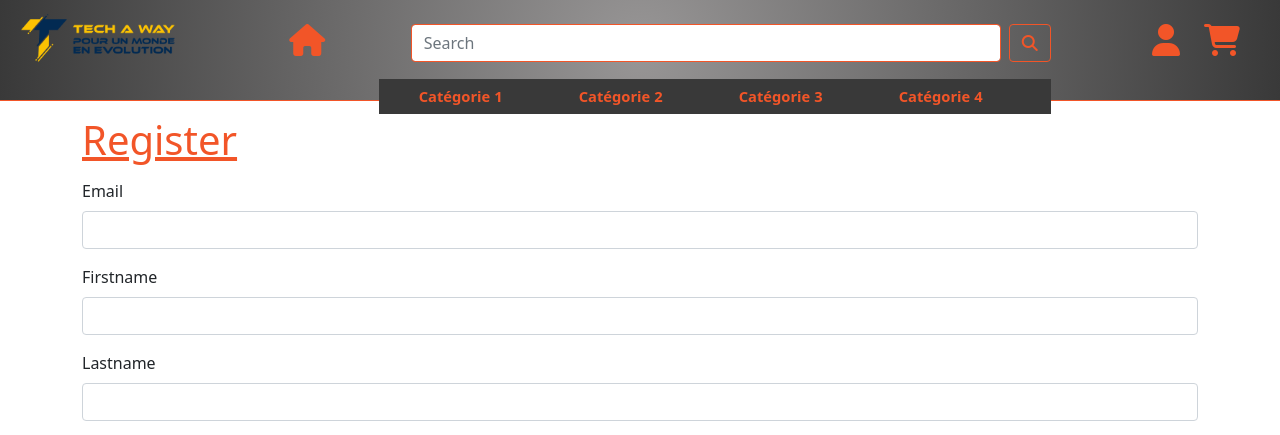
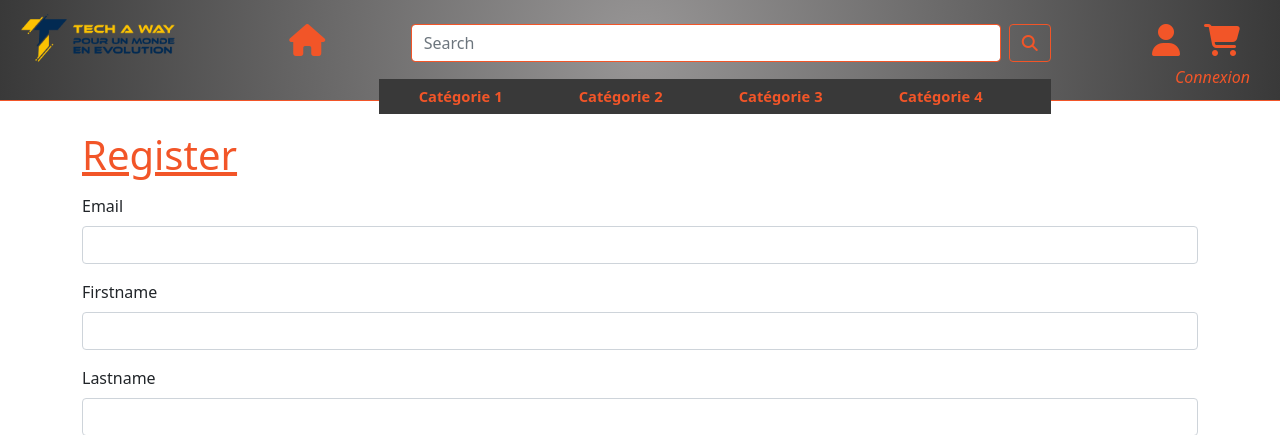
Before and after one commit to QUENTINBenoit/Tech_A_Way, a Symfony app: template tech_a_way/templates/registration/register.html.twig in a window 1280 px wide. Shown: the top 435 px of the page. Run offline with Twig, Linux system fonts and the light colour scheme; the template is opened without the code that fills it, so the values that code supplies are empty; form fields are guessed from the names that the template uses; some libraries are stand-ins or nearby versions; some web fonts are replaced.

Commit message:
feature-security-autenticate: connect and deconnect: add css in base.css

```diff
--- /dev/null
+++ b/tech_a_way/public/css/base.css
@@ -0,0 +1,43 @@
+#salutation_user {
+    margin-top: 30px;
+    position: absolute;
+    top: 35px;
+    left: 30px;
+    z-index: 9999;
+    color: #F25528;
+    font-weight: bold;
+
+}
+
+
+#connection_user {
+    margin-top: 30px;
+    position: absolute;
+    top: 35px;
+    right: 30px;
+    z-index: 9999;
+    color: #F25528;
+    font-weight: bold;
+
+}
+#connection_user a {
+    text-decoration: none;
+    color:#F25528;
+    font-style: italic;
+    font-weight: normal;
+
+}
+
+#connection_user a:hover {
+    color:blue;
+}
+
+@media (max-width: 767px) {
+    #connection_user, #salutation_user {
+        display: none;
+    }
+}
+
+#spacing {
+ margin-top: 30px;
+}
--- a/tech_a_way/templates/base.html.twig
+++ b/tech_a_way/templates/base.html.twig
@@ -3,7 +3,10 @@
 	<head>
 		<meta charset="UTF-8">
 		<meta name="viewport" content="width=device-width, initial-scale=1">
-        <title>{% block title %}Tech a Way{% endblock %}</title>
+		<title>
+			{% block title %}Tech a Way
+			{% endblock %}
+		</title>
 		{# Run `composer require symfony/webpack-encore-bundle`
 				           and uncomment the following Encore helpers to start using Symfony UX #}
 		{% block stylesheets %}
@@ -11,6 +14,7 @@
 			<link rel="stylesheet" href="{{ asset('css/search_page.css')}}">
 			<link rel="stylesheet" href="{{ asset('css/style-account-page.css')}}">
 			<link rel="stylesheet" href="{{ asset('css/shopping_cart.css')}}">
+			<link rel="stylesheet" href="{{ asset('css/base.css')}}">
 			<link href="https://cdn.jsdelivr.net/npm/bootstrap@5.0.2/dist/css/bootstrap.min.css" rel="stylesheet" integrity="sha384-EVSTQN3/azprG1Anm3QDgpJLIm9Nao0Yz1ztcQTwFspd3yD65VohhpuuCOmLASjC" crossorigin="anonymous">
 		{% endblock %}
 		{% block javascripts %}
@@ -24,11 +28,24 @@
 	</head>
 	<body>
 		{% include "partials/_header.html.twig" %}
+
+		<div id="salutation_user">
+			{% if app.user %}
+				Bonjour
+				{{app.user.firstname}}
+                {% endif %}
+		</div>
+        <div id="connection_user">
+            {% if app.user %}
+        <a href="{{ path('app_logout') }}">( Déconnexion )</a>
+        {% else %}
+            <a href="{{ path('app_login') }}">Connexion</a>
+        {% endif %}
+        </div>
+        <div id="spacing"></div>
+
         {% block body %}{% endblock %}
         {% include "partials/_carousel_brands.html.twig" %}
-        {% include "partials/_footer.html.twig" %}
-
-
-
+        {% include "partials/_footer.html.twig" %}</body>
 	</body>
 </html>
```
Lines whose indentation alone changed are shown as unchanged.
